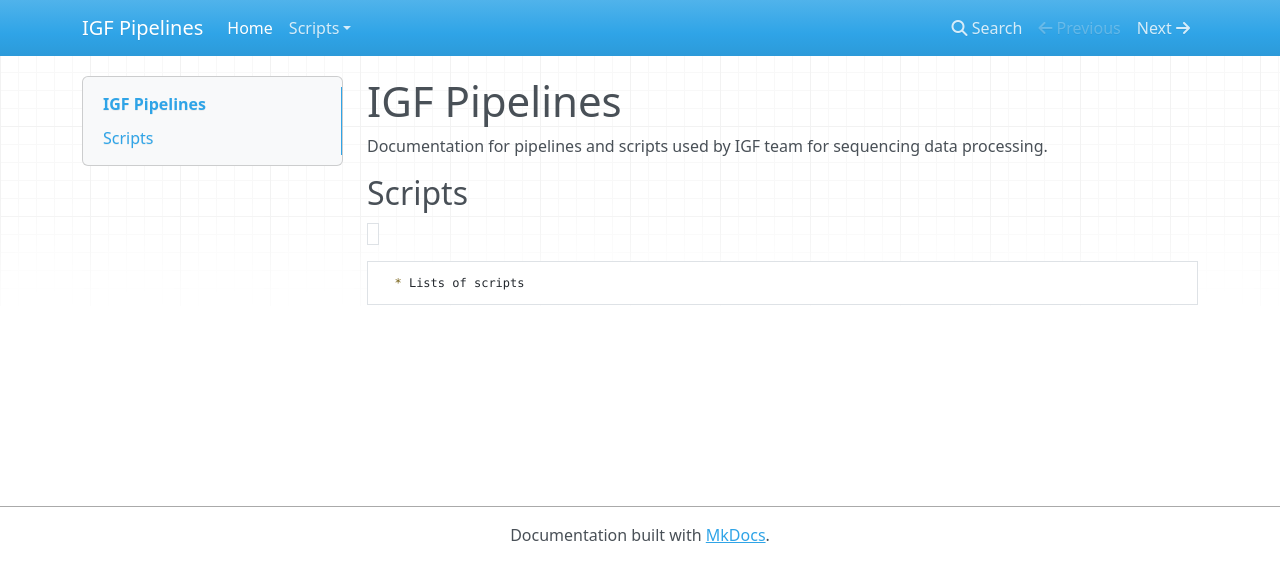
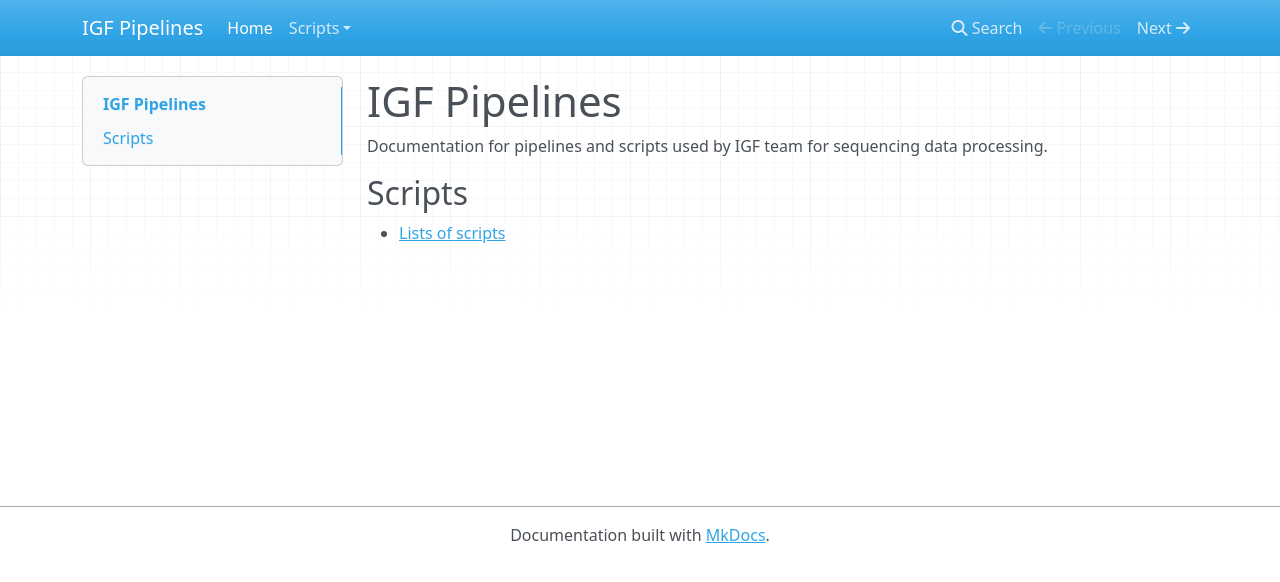
Before and after one commit to imperial-genomics-facility/igf-pipelines, an MkDocs documentation site: the page built from docs/index.md, in a window 1280 px wide. Shown: the top 582 px of the page. Built offline with MkDocs 1.6.1, drawn with Linux system fonts in a browser that asks for light colours; nearby versions of some CDN libraries; old or Windows-style settings are respelled for this version of MkDocs.

Commit message:
corrected formatting of the readme file

```diff
--- a/docs/index.md
+++ b/docs/index.md
@@ -2,6 +2,4 @@
 Documentation for pipelines and scripts used by IGF team for sequencing data processing.
 
 ## Scripts
-<code><pre>
   * [Lists of scripts](docs/scripts/index.md)
-</code></pre>
```
